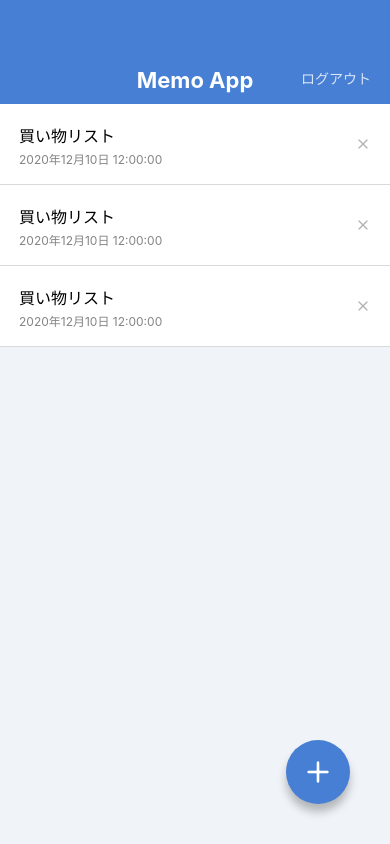
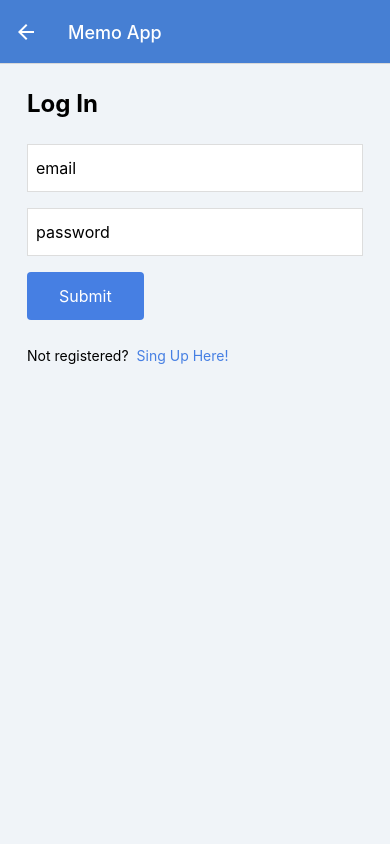
Before and after one commit to dausuke/MemoApp, a React Native app: screen /LogIn in a window 390 px wide. Built offline with nearby package versions, Linux system fonts and the light colour scheme.

Commit message:
Connect screens with react-navigation

```diff
--- a/App.jsx
+++ b/App.jsx
@@ -1,12 +1,48 @@
 import React from 'react';
+import { NavigationContainer } from '@react-navigation/native';
+import { createNativeStackNavigator, CardStyleInterpolators } from '@react-navigation/native-stack';
 
 import MemoListScreen from './src/screens/MemoListScreens';
-// import MemoDitailScreen from './src/screens/MemoDitailScreens';
-// import MemoEditScreen from './src/screens/MemoEditScreen';
-// import MemoCreatScreen from './src/screens/MemoCreatScreen';
-// import LogInScreen from './src/screens/LogInScreen';
-// import SignUpScreen from './src/screens/SignUpScreen';
+import MemoDitailScreen from './src/screens/MemoDitailScreens';
+import MemoEditScreen from './src/screens/MemoEditScreen';
+import MemoCreatScreen from './src/screens/MemoCreatScreen';
+import LogInScreen from './src/screens/LogInScreen';
+import SignUpScreen from './src/screens/SignUpScreen';
+
+const Stack = createNativeStackNavigator();
 
 export default function App() {
-  return <MemoListScreen />;
+  return (
+    <NavigationContainer>
+      <Stack.Navigator
+        initialRouteName="SignUp"
+        screenOptions={{
+          headerStyle: {
+            backgroundColor: '#467FD3',
+          },
+          headerTitleStyle: {
+            color: '#ffffff',
+          },
+          headerTitle: 'Memo App',
+          headerTintColor: '#ffffff',
+          headerBackTitle: 'Back',
+          gestureEnabled:true,
+          gestureDirection:'horizontal'
+          // cardStyleInterpolator: CardStyleInterpolators.forHorizontalIOS,
+        }}>
+        <Stack.Screen name="MemoList" component={MemoListScreen} />
+        <Stack.Screen name="MemoDitail" component={MemoDitailScreen} />
+        <Stack.Screen name="MemoEdit" component={MemoEditScreen} />
+        <Stack.Screen name="MemoCreat" component={MemoCreatScreen} />
+        <Stack.Screen
+          name="LogIn"
+          component={LogInScreen}
+          // options={{
+          //   cardStyleInterpolator: CardStyleInterpolators.forFadeFromBottomAndroid,
+          // }}
+        />
+        <Stack.Screen name="SignUp" component={SignUpScreen} />
+      </Stack.Navigator>
+    </NavigationContainer>
+  );
 }
--- a/package.json
+++ b/package.json
@@ -9,12 +9,18 @@
   },
   "dependencies": {
     "@expo/vector-icons": "^12.0.5",
+    "@react-navigation/native": "^6.0.1",
+    "@react-navigation/native-stack": "^6.0.1",
     "expo": "~42.0.1",
     "expo-status-bar": "~1.0.4",
     "prop-types": "^15.7.2",
     "react": "16.13.1",
     "react-dom": "16.13.1",
     "react-native": "https://github.com/expo/react-native/archive/sdk-42.0.0.tar.gz",
+    "react-native-gesture-handler": "^1.10.3",
+    "react-native-reanimated": "~2.2.0",
+    "react-native-safe-area-context": "3.2.0",
+    "react-native-screens": "~3.4.0",
     "react-native-web": "~0.13.12"
   },
   "devDependencies": {
--- a/src/components/MemoList.jsx
+++ b/src/components/MemoList.jsx
@@ -1,40 +1,67 @@
 import React from 'react';
 import { View, Text, StyleSheet, TouchableOpacity } from 'react-native';
+import { useNavigation } from '@react-navigation/native';
+import { Alert } from 'react-native';
 
 import { Feather } from '@expo/vector-icons';
 
 const MemoList = () => {
+  const navigation = useNavigation();
   return (
     <View>
-      <View style={styles.memoListItem}>
+      <TouchableOpacity
+        style={styles.memoListItem}
+        onPress={() => {
+          navigation.navigate('MemoDitail');
+        }}>
         <View>
           <Text style={styles.memoListItemTitle}>買い物リスト</Text>
           <Text style={styles.memoListItemDate}>2020年12月10日 12:00:00</Text>
         </View>
-        <TouchableOpacity>
+        <TouchableOpacity
+          style={styles.memoDelete}
+          onPress={() => {
+            Alert.alert('Are You Share?');
+          }}>
           <Feather name="x" size={16} color="#B0B0B0" />
         </TouchableOpacity>
-      </View>
+      </TouchableOpacity>
 
-      <View style={styles.memoListItem}>
+      <TouchableOpacity
+        style={styles.memoListItem}
+        onPress={() => {
+          navigation.navigate('MemoDitail');
+        }}>
         <View>
           <Text style={styles.memoListItemTitle}>買い物リスト</Text>
           <Text style={styles.memoListItemDate}>2020年12月10日 12:00:00</Text>
         </View>
-        <TouchableOpacity>
+        <TouchableOpacity
+          style={styles.memoDelete}
+          onPress={() => {
+            Alert.alert('Are You Share?');
+          }}>
           <Feather name="x" size={16} color="#B0B0B0" />
         </TouchableOpacity>
-      </View>
+      </TouchableOpacity>
 
-      <View style={styles.memoListItem}>
+      <TouchableOpacity
+        style={styles.memoListItem}
+        onPress={() => {
+          navigation.navigate('MemoDitail');
+        }}>
         <View>
           <Text style={styles.memoListItemTitle}>買い物リスト</Text>
           <Text style={styles.memoListItemDate}>2020年12月10日 12:00:00</Text>
         </View>
-        <TouchableOpacity>
+        <TouchableOpacity
+          style={styles.memoDelete}
+          onPress={() => {
+            Alert.alert('Are You Share?');
+          }}>
           <Feather name="x" size={16} color="#B0B0B0" />
         </TouchableOpacity>
-      </View>
+      </TouchableOpacity>
     </View>
   );
 };
@@ -58,6 +85,9 @@ const styles = StyleSheet.create({
     lineHeight: 16,
     color: '#848484',
   },
+  memoDelete: {
+    padding: 8,
+  },
 });
 
 export default MemoList;
--- a/src/screens/LogInScreen.jsx
+++ b/src/screens/LogInScreen.jsx
@@ -1,21 +1,34 @@
 import React from 'react';
 import { View, Text, StyleSheet, TextInput, TouchableOpacity } from 'react-native';
 
-import AppBar from '../components/AppBar';
 import Button from '../components/Button';
 
-const LogInScreen = () => {
+const LogInScreen = (props) => {
+  const { navigation } = props;
   return (
     <View style={styles.container}>
-      <AppBar />
       <View style={styles.inner}>
         <Text style={styles.title}>Log In</Text>
         <TextInput value="email" style={styles.input} />
         <TextInput value="password" style={styles.input} />
-        <Button label="Submit" />
+        <Button
+          label="Submit"
+          onPress={() => {
+            navigation.reset({
+              index: 0,
+              routes: [{ name: 'MemoList' }],
+            });
+          }}
+        />
         <View style={styles.footer}>
           <Text style={styles.footerText}>Not registered?</Text>
-          <TouchableOpacity>
+          <TouchableOpacity
+            onPress={() => {
+              navigation.reset({
+                index: 0,
+                routes: [{ name: 'SignUp' }],
+              });
+            }}>
             <Text style={styles.footerLink}>Sing Up Here!</Text>
           </TouchableOpacity>
         </View>
--- a/src/screens/MemoCreatScreen.jsx
+++ b/src/screens/MemoCreatScreen.jsx
@@ -1,18 +1,22 @@
 import React from 'react';
 import { View, StyleSheet, TextInput } from 'react-native';
 
-import AppBar from '../components/AppBar';
 import CircleButton from '../components/CircleButton';
 import KeyboardSafeView from '../components/keybordSafeView';
 
-const MemoCreatScreen = () => {
+const MemoCreatScreen = (props) => {
+  const { navigation } = props;
   return (
     <KeyboardSafeView style={styles.container}>
-      <AppBar />
       <View style={styles.inputContainer}>
         <TextInput value="" multiline style={styles.input} />
       </View>
-      <CircleButton name="check" />
+      <CircleButton
+        name="check"
+        onPress={() => {
+          navigation.goBack();
+        }}
+      />
     </KeyboardSafeView>
   );
 };
--- a/src/screens/MemoDitailScreens.jsx
+++ b/src/screens/MemoDitailScreens.jsx
@@ -1,13 +1,13 @@
 import React from 'react';
 import { View, ScrollView, Text, StyleSheet } from 'react-native';
 
-import AppBar from '../components/AppBar';
 import CircleButton from '../components/CircleButton';
 
-const MemoDitailScreen = () => {
+const MemoDitailScreen = (props) => {
+  const { navigation } = props;
+
   return (
     <View style={styles.container}>
-      <AppBar />
       <View style={styles.memoHeader}>
         <Text style={styles.memoTitle}>買い物リスト</Text>
         <Text style={styles.memoDate}>2020年12月24日 10:00:00</Text>
@@ -15,11 +15,18 @@ const MemoDitailScreen = () => {
       <View>
         <ScrollView style={styles.memoBody}>
           <Text style={styles.memoText}>
-            買い物リスト 書体やレイアウトなどを確認するために用います。 本文用なので使い方を間違えると不自然に見えることもありますので要注意
+            買い物リスト 書体やレイアウトなどを確認するために用います。
+            本文用なので使い方を間違えると不自然に見えることもありますので要注意
           </Text>
         </ScrollView>
       </View>
-      <CircleButton style={{ top: 160, bottom: 'auto' }} name="edit-2" />
+      <CircleButton
+        style={{ top: 60, bottom: 'auto' }}
+        name="edit-2"
+        onPress={() => {
+          navigation.navigate('MemoEdit');
+        }}
+      />
     </View>
   );
 };
--- a/src/screens/MemoEditScreen.jsx
+++ b/src/screens/MemoEditScreen.jsx
@@ -1,18 +1,22 @@
 import React from 'react';
 import { View, StyleSheet, TextInput } from 'react-native';
 
-import AppBar from '../components/AppBar';
 import CircleButton from '../components/CircleButton';
 import KeyboardSafeView from '../components/keybordSafeView';
 
-const MemoEditScreen = () => {
+const MemoEditScreen = (props) => {
+  const { navigation } = props;
   return (
     <KeyboardSafeView style={styles.container}>
-      <AppBar />
       <View style={styles.inputContainer}>
         <TextInput value="買い物リスト" multiline style={styles.input} />
       </View>
-      <CircleButton name="check" />
+      <CircleButton
+        name="check"
+        onPress={() => {
+          navigation.goBack();
+        }}
+      />
     </KeyboardSafeView>
   );
 };
--- a/src/screens/MemoListScreens.jsx
+++ b/src/screens/MemoListScreens.jsx
@@ -1,16 +1,20 @@
 import React from 'react';
 import { View, StyleSheet } from 'react-native';
 
-import AppBar from '../components/AppBar';
 import MemoList from '../components/MemoList';
 import CircleButton from '../components/CircleButton';
 
-const MemoListScreen = () => {
+const MemoListScreen = (props) => {
+  const { navigation } = props;
   return (
     <View style={styles.container}>
-      <AppBar />
       <MemoList />
-      <CircleButton name="plus" />
+      <CircleButton
+        name="plus"
+        onPress={() => {
+          navigation.navigate('MemoCreat');
+        }}
+      />
     </View>
   );
 };
--- a/src/screens/SignUpScreen.jsx
+++ b/src/screens/SignUpScreen.jsx
@@ -1,21 +1,34 @@
 import React from 'react';
 import { View, Text, StyleSheet, TextInput, TouchableOpacity } from 'react-native';
 
-import AppBar from '../components/AppBar';
 import Button from '../components/Button';
 
-const SignUpScreen = () => {
+const SignUpScreen = (props) => {
+  const { navigation } = props;
   return (
     <View style={styles.container}>
-      <AppBar />
       <View style={styles.inner}>
         <Text style={styles.title}>Sign Up</Text>
         <TextInput value="email" style={styles.input} />
         <TextInput value="password" style={styles.input} />
-        <Button label="Submit" />
+        <Button
+          label="Submit"
+          onPress={() => {
+            navigation.reset({
+              index: 0,
+              routes: [{ name: 'MemoList' }],
+            });
+          }}
+        />
         <View style={styles.footer}>
           <Text style={styles.footerText}>Already registered?</Text>
-          <TouchableOpacity>
+          <TouchableOpacity
+            onPress={() => {
+              navigation.reset({
+                index: 0,
+                routes: [{ name: 'LogIn' }],
+              });
+            }}>
             <Text style={styles.footerLink}>Log In.</Text>
           </TouchableOpacity>
         </View>
```
Also changed, not shown: .eslintrc.json, 2 other files (tests, documents, lock files or other folders).
